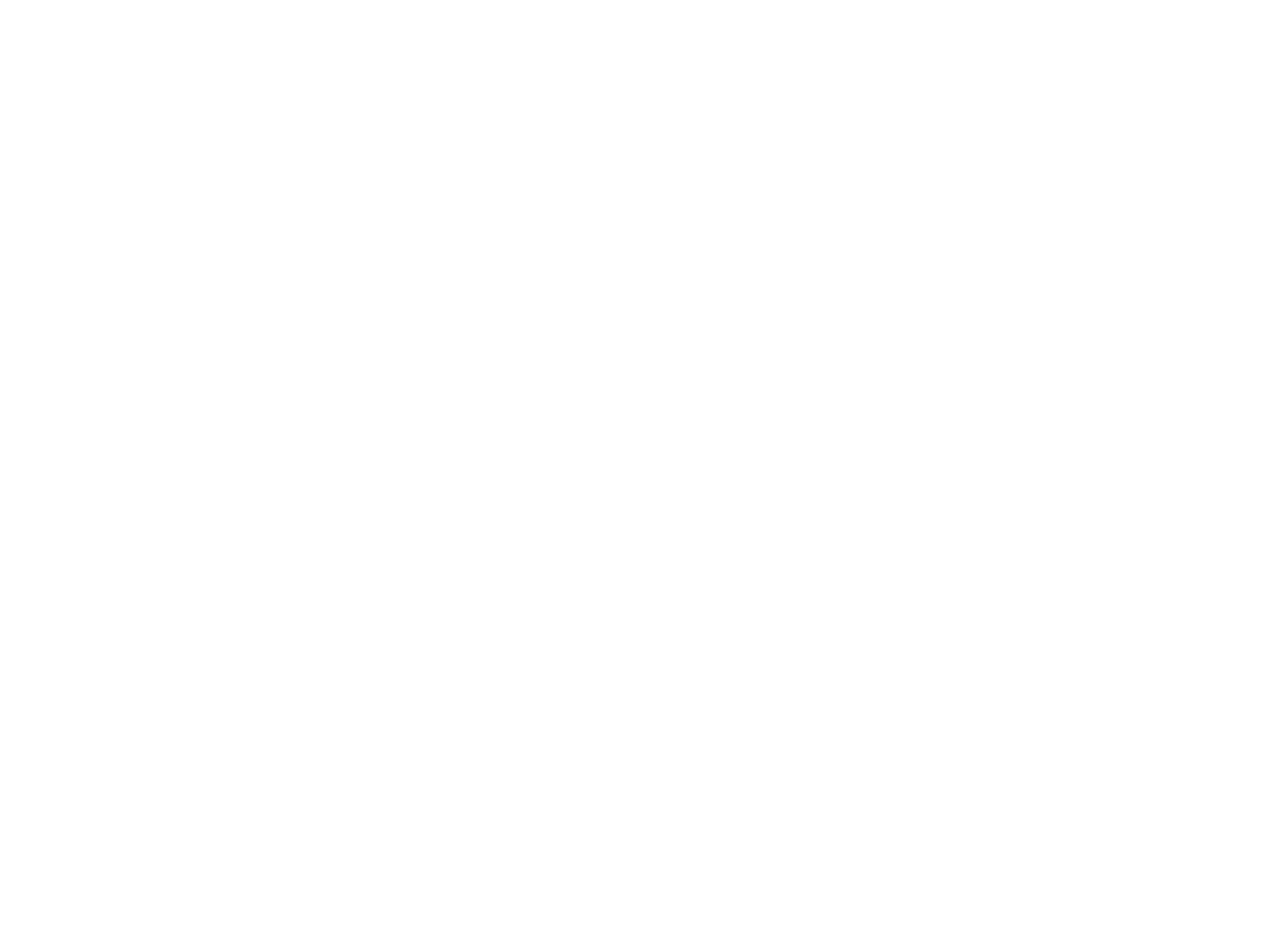
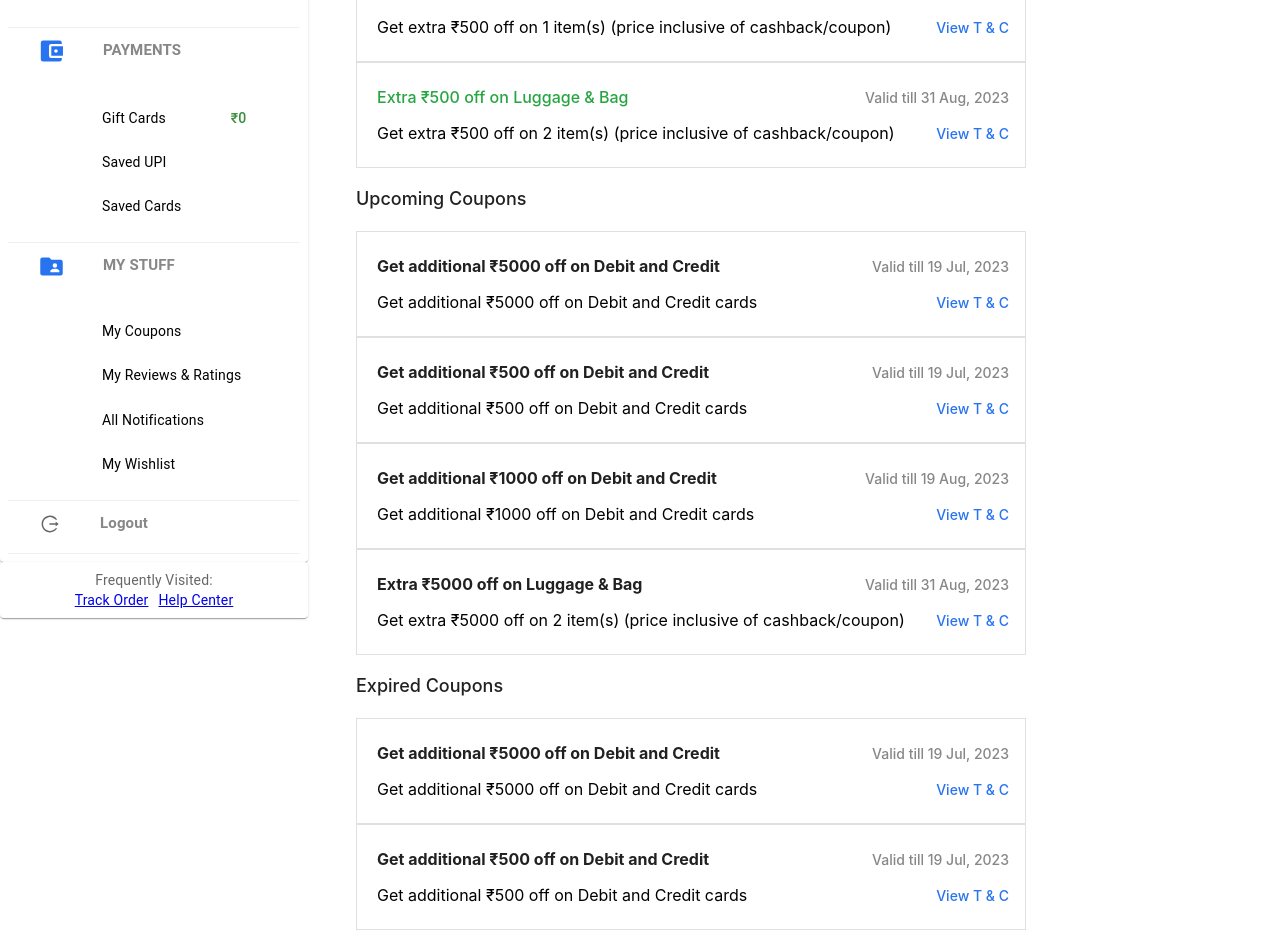
Before and after one commit to PranathiPichikala/e-commerce, a React (Create React App) app: page /account/MyCoupons in a window 1280 px wide. Before the commit this address had no page. Shown: the part 460-1400 px from the top of the page. Before the commit the page ends 800 px from the top, so only its background shows below. Built offline with nearby package versions, Linux system fonts and the light colour scheme.

Commit message:
added coupons

```diff
--- a/src/App.js
+++ b/src/App.js
@@ -10,6 +10,7 @@ import MyWishlist from './components/MyWishlist';
 import OtpVerification from './components/OtpVerification';
 import { Profile } from './pages/Profile';
 import ProfileInformation from './components/ProfileInformation';
+import { MyCoupons } from './components/MyCoupons';
 function App() {
 
   return (
@@ -27,6 +28,7 @@ function App() {
         <Route path='/account' element={<Profile/>}>
           <Route path="/account/profile" element={<ProfileInformation />} />
           <Route path="/account/wishlist" element={<MyWishlist />} />
+          <Route path="/account/MyCoupons" element={<MyCoupons/>}/>
         </Route>
       </Routes>
     </BrowserRouter>
--- /dev/null
+++ b/src/components/MyCoupons.jsx
@@ -0,0 +1,141 @@
+import React from 'react'
+import "./css/Coupons.css";
+const CouponData = [
+    {
+      offer: "Extra 30% off on Luggage & Bag",
+      validity: 'Valid till 31 Aug, 2023',
+      description:' Get extra 30% off on 1 item(s) (price inclusive of cashback/coupon)',
+      view:'View T & C'
+    },
+
+    {
+        offer: "Extra ₹100 off",
+        validity: 'Valid till 31 Aug, 2023',
+        description:' Get extra ₹100 off on 1 item(s) (price inclusive of cashback/coupon)',
+        view:'View T & C'
+      },
+      {
+        offer: "Extra ₹500 off",
+        validity: 'Valid till 31 Aug, 2023',
+        description:' Get extra ₹500 off on 1 item(s) (price inclusive of cashback/coupon)',
+        view:'View T & C'
+      },
+      {
+        offer: "Extra ₹500 off on Luggage & Bag",
+        validity: 'Valid till 31 Aug, 2023',
+        description:' Get extra ₹500 off on 2 item(s) (price inclusive of cashback/coupon)',
+        view:'View T & C'
+      },
+
+  ];
+  const UpcomingData = [
+    {
+      offer: "Get additional ₹5000 off on Debit and Credit",
+      validity: 'Valid till 19 Jul, 2023',
+      description:' Get additional ₹5000 off on Debit and Credit cards',
+      view:'View T & C'
+    },
+
+    {
+        offer: "Get additional ₹500 off on Debit and Credit",
+        validity: 'Valid till 19 Jul, 2023',
+        description:'Get additional ₹500 off on Debit and Credit cards',
+        view:'View T & C'
+      },
+      {
+        offer: "Get additional ₹1000 off on Debit and Credit",
+        validity: 'Valid till 19 Aug, 2023',
+        description:' Get additional ₹1000 off on Debit and Credit cards',
+        view:'View T & C'
+      },
+      {
+        offer: "Extra ₹5000 off on Luggage & Bag",
+        validity: 'Valid till 31 Aug, 2023',
+        description:' Get extra ₹5000 off on 2 item(s) (price inclusive of cashback/coupon)',
+        view:'View T & C'
+      },
+
+  ];
+
+
+export const MyCoupons = () => {
+
+    return (
+        <div className="_6hvd">
+            <div className="_6nht">
+                Available Coupons
+            </div>
+            {CouponData.map((data, index) => (
+                <div className="_6ptd">
+                <div className="_3qgl">
+                    <div className="_0llh">
+                  {data.offer}
+                    </div>
+                    <div className="_7gpk">
+                        <span>{data.validity}</span>
+                    </div>
+                </div>
+                <div className="_1pdu ">
+                    <div className="_7plm">{data.description}</div>
+                    <div className="_8xez"><span className="_6uya">{data.view}</span></div>
+                </div>
+            </div>
+             ))}
+
+
+            <div className="_6nht">
+                Upcoming Coupons
+            </div>
+            {UpcomingData.map((data, index) => (
+            <div className="_6ptd">
+                <div className="_3qgl">
+                    <div className="_9jjo">
+                   {data.offer}
+                    </div>
+                    <div className="_7gpk">
+                        <span>{data.validity}</span>
+                    </div>
+                </div>
+                <div className="_1pdu ">
+                    <div className="_7plm">{data.description}</div>
+                    <div className="_8xez"><span className="_6uya">{data.view}</span></div>
+                </div>
+            </div>
+                 ))}
+
+            <div className="_6nht">
+                Expired Coupons
+            </div>
+            <div className="_6ptd">
+                <div className="_3qgl">
+                    <div className="_9jjo">
+                    Get additional ₹5000 off on Debit and Credit
+                    </div>
+                    <div className="_7gpk">
+                        <span>Valid till 19 Jul, 2023</span>
+                    </div>
+                </div>
+                <div className="_1pdu ">
+                    <div className="_7plm">Get additional ₹5000 off on Debit and Credit cards</div>
+                    <div className="_8xez"><span className="_6uya">View T & C</span></div>
+                </div>
+            </div>
+
+            <div className="_6ptd">
+                <div className="_3qgl">
+                    <div className="_9jjo">
+                    Get additional ₹500 off on Debit and Credit
+                    </div>
+                    <div className="_7gpk">
+                        <span>Valid till 19 Jul, 2023</span>
+                    </div>
+                </div>
+                <div className="_1pdu ">
+                    <div className="_7plm">Get additional ₹500 off on Debit and Credit cards</div>
+                    <div className="_8xez"><span className="_6uya">View T    & C</span></div>
+                </div>
+            </div>
+        </div>
+
+    )
+}
--- /dev/null
+++ b/src/components/css/Coupons.css
@@ -0,0 +1,56 @@
+._6ptd{
+    width: 632px;
+    background-color: #fff;
+    padding: 24px 16px 24px 20px;
+    border: 1px solid #e0e0e0;
+}
+._6ptd ._3qgl{
+    display: flex;
+    align-items: center;
+    justify-content: space-between;
+    width: 100%;
+}
+._6ptd ._3qgl ._0llh{
+    color: #26a541;
+    font-size: 16px;
+    font-weight: 500;
+}
+._1pdu{
+    display: flex;
+    align-items: center;
+    justify-content: space-between;
+    width: 100%;
+    margin-top: 16px
+}
+._6ptd ._3qgl ._7gpk{
+    font-size: 14px;
+    color: #878787;
+    white-space: nowrap;
+    font-weight: 500;
+}
+._1pdu ._8xez{
+font-size: 14px;
+    color: #2874f0;
+    display: inline-block;
+    margin-left: 5px;
+    cursor: pointer;
+    font-weight: 500;
+}
+._6nht{
+padding-bottom: 22px;
+    color: #212121;
+    font-size: 18px;
+    font-weight: 500;
+   padding-top: 20px;
+}
+._6hvd{
+padding: 24px 32px;
+}
+._6ptd ._3qgl ._9jjo{
+    color: #212121;
+    white-space: nowrap;
+    overflow: hidden;
+    text-overflow: ellipsis;
+    font-size: 16px;
+    font-weight: 650;
+}
--- a/src/pages/Profile.jsx
+++ b/src/pages/Profile.jsx
@@ -22,7 +22,7 @@ const Item = styled(Paper)(({ theme }) => ({
 }));
 
 export const Profile = () => {
-    const [activeContent, setActiveContent] = useState("profile"); // Default active content
+    const [activeContent, setActiveContent] = useState("profile");
 
   const handleLinkClick = (content) => {
     setActiveContent(content);
@@ -143,7 +143,7 @@ export const Profile = () => {
               <div className="profile-info">
                 <ul>
                 <li>
-                  <Link>MY Coupons</Link>
+                <Link to="/account/MyCoupons">My Coupons</Link>
                 </li>
                 <li>
                   <Link>My Reviews  & Ratings</Link>
```
